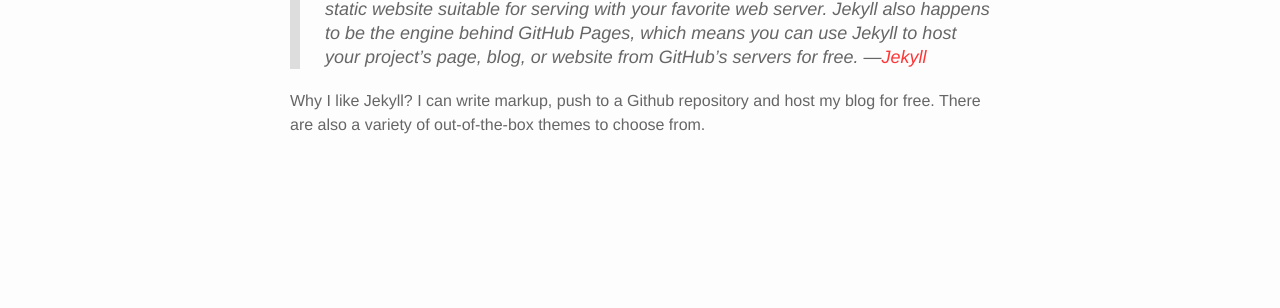
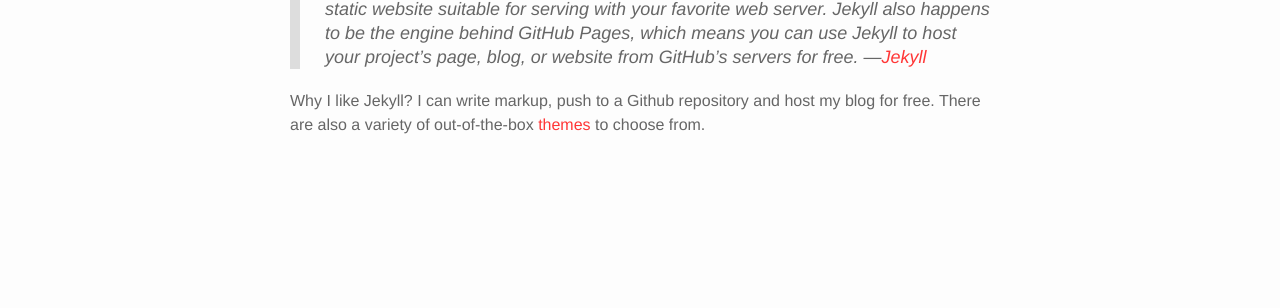
Before and after one commit to annelledejager/blog, a Jekyll site: the page built from _posts/2017-09-20-howblog.markdown, in a window 1280 px wide. Shown: the part 393-701 px from the top of the page. Built offline with Jekyll 4.4.1, drawn with Linux system fonts in a browser that asks for light colours; nearby versions of some CDN libraries; comment, search, counter and statistics services are not loaded; some of the changed lines change nothing that is shown.

Commit message:
Add href

```diff
--- a/_posts/2017-09-20-howblog.markdown
+++ b/_posts/2017-09-20-howblog.markdown
@@ -14,4 +14,4 @@
 		—<a href="https://jekyllrb.com/docs/home/">Jekyll</a>
 </blockquote>
 
-Why I like Jekyll? I can write markup, push to a Github repository and host my blog for free. There are also a variety of out-of-the-box themes to choose from.
+Why I like Jekyll? I can write markup, push to a Github repository and host my blog for free. There are also a variety of out-of-the-box <a href="http://jekyllthemes.org/">themes</a> to choose from.
```
